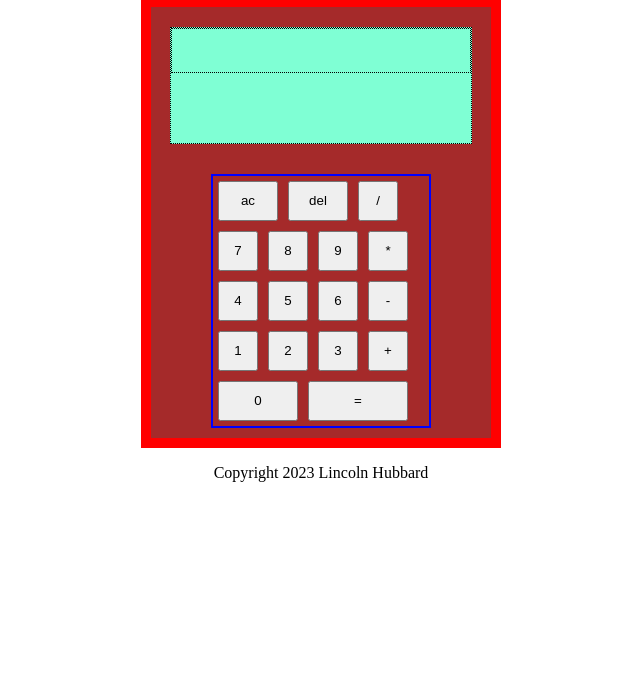
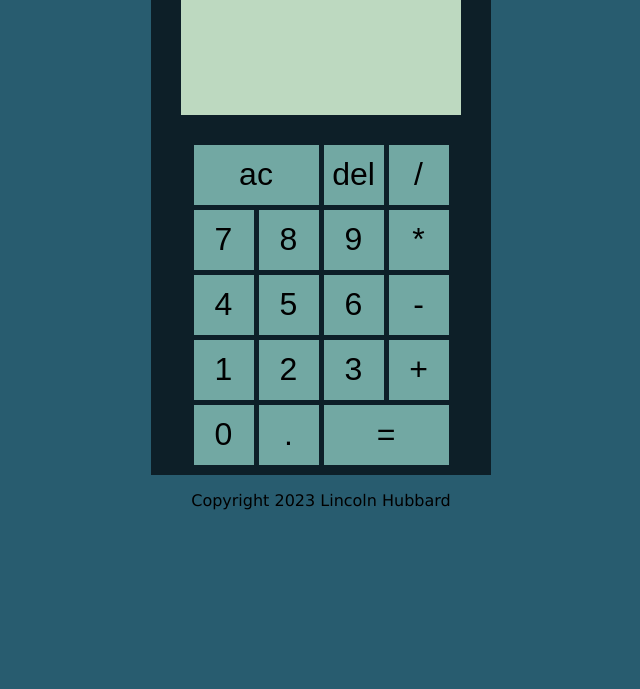
Before and after one commit to LincolnHubbard/calculator, a plain HTML site: page index.html in a window 1280 px wide. Shown: the part 111-800 px from the top of the page, without its empty margins (319-959 px from the left). Drawn offline with Linux system fonts and the light colour scheme.

Commit message:
Update css styling

```diff
--- a/index.html
+++ b/index.html
@@ -8,7 +8,7 @@
 </head>
 <body>
     <header>
-        <h1>Calculator</h1>
+        <h1>calculator</h1>
     </header>
     <div id="container">
         <div id="screen">
@@ -16,8 +16,8 @@
             <div id="answer"></div>
         </div>
         <div id="buttons">
-            <button id="clear" style="width: 60px">ac</button>
-            <button id="delete" style="width: 60px">del</button>
+            <button id="clear" class="span-two">ac</button>
+            <button id="delete">del</button>
             <button class="operator">/</button>
             <button class="number">7</button>
             <button class="number">8</button>
@@ -31,8 +31,9 @@
             <button class="number">2</button>
             <button class="number">3</button>
             <button class="operator">+</button>
-            <button class="number" style="width: 80px">0</button>
-            <button id="equals" style="width: 100px">=</button>
+            <button class="number">0</button>
+            <button class="number">.</button>
+            <button id="equals" class="span-two">=</button>
         </div>
     </div>
 
--- a/script.js
+++ b/script.js
@@ -56,7 +56,9 @@ function divide(value1, value2){
 }
 
 /* CALCULATOR FUNCTIONS */
-function operate(operator, value1, value2){
+function operate(operator){
+    let value1 = parseInt(exprScreen.textContent);
+    let value2 = parseInt(answerScreen.textContent);
     switch (operator) {
         case operations.ADD:
             return add(value1, value2);
@@ -77,10 +79,6 @@ function operate(operator, value1, value2){
 
 function updateOperator(key){
     if (answerScreen.textContent === '') return;
-    // if (operator !== operator.NONE){
-    //     equalsButtonPressed();
-    // };
-
     switch (key) {
         case "+":
             operator = operations.ADD;
@@ -104,10 +102,10 @@ function updateOperator(key){
 }
 
 function equalsButtonPressed() {
-    let value1 = parseInt(exprScreen.textContent);
-    let value2 = parseInt(answerScreen.textContent);
+    // let value1 = parseInt(exprScreen.textContent);
+    // let value2 = parseInt(answerScreen.textContent);
     exprScreen.textContent = exprScreen.textContent + answerScreen.textContent;
-    answerScreen.textContent = operate(operator, value1, value2);
+    answerScreen.textContent = operate(operator);
     operator = operator.NONE;
 }
 
--- a/style.css
+++ b/style.css
@@ -2,18 +2,21 @@ body{
     display:flex;
     flex-direction: column;
     align-items: center;
+    margin: 0;
+    padding: 0;
+    background-color: #285C6F;
+    font-family: Verdana, sans-serif;
+    font-weight: normal;
 }
 
 header{
     text-align: center;
-    border: 10px solid greenyellow;
     margin-left: 150px;
     margin-right: 150px;
 }
 
 #container{
-    border: 10px solid red;
-    background-color: brown;
+    background-color: #0d1f28;
     width: 340px;
     display: flex;
     flex-direction: column;
@@ -22,35 +25,55 @@ header{
 }
 
 #screen{
-    border: 1px dotted black;
-    background-color: aquamarine;
-    width: 300px;
+    background-color: #BDD9C0;
+    width: 270px;
     /* height: 135px; */
     margin: 20px;
+    padding-right: 10px;
+    padding-top: 10px;
+    display: flex;
+    flex-direction: column;
+    align-items: flex-end;
+    word-wrap: break-word;
+    word-break: break-all;
 }
 
 #expression{
     height: 45px;
-    border: 1px dotted black;
-    box-sizing: border-box;
+    /* border: 1px dotted black;
+    box-sizing: border-box; */
 }
 
 #answer{
     height: 70px;
+    font-size: 3rem;
 }
 
 #buttons{
-    border: 2px solid blue;
-    box-sizing: border-box;
-    display: flex;
-    flex-wrap: wrap;
+    display: grid;
+    justify-content: center;
+    align-content: center;
+    grid-template-columns: repeat(4, 60px);
+    grid-template-rows: repeat(5, 60px);
+    gap: 5px;
     margin: 10px;
-    width: 220px;
+
 }
 
 button{
+    background-color: #72a8a3;
+    font-size:  2rem;
+    border: none;
+    outline: none;
     cursor: pointer;
-    width: 40px;
+    /* width: 40px;
     height: 40px;
-    margin: 5px;
+    margin: 5px; */
 }
+button:hover{
+    background-color: #bcdad7;
+}
+
+.span-two{
+    grid-column: span 2;
+}
```
